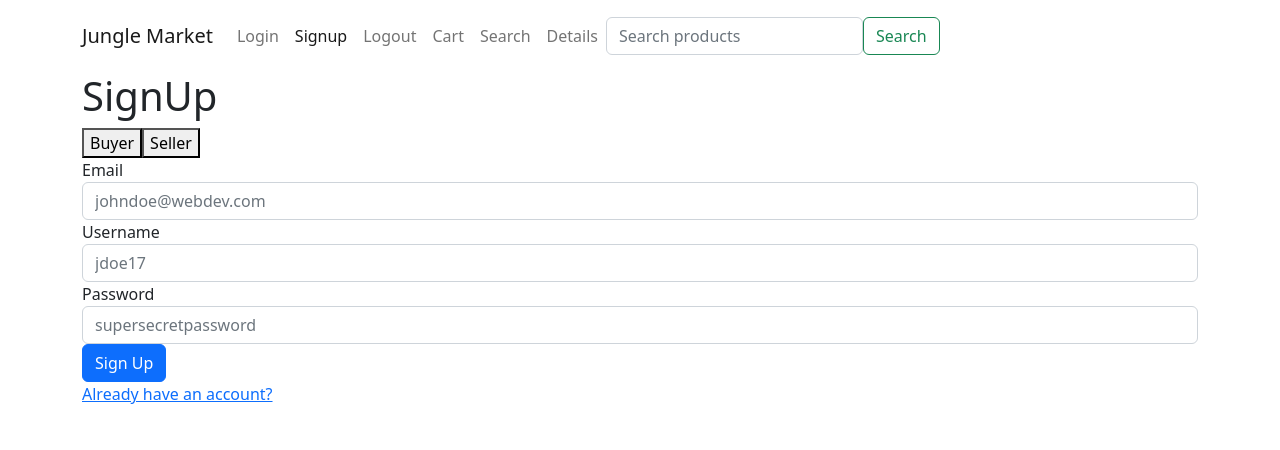
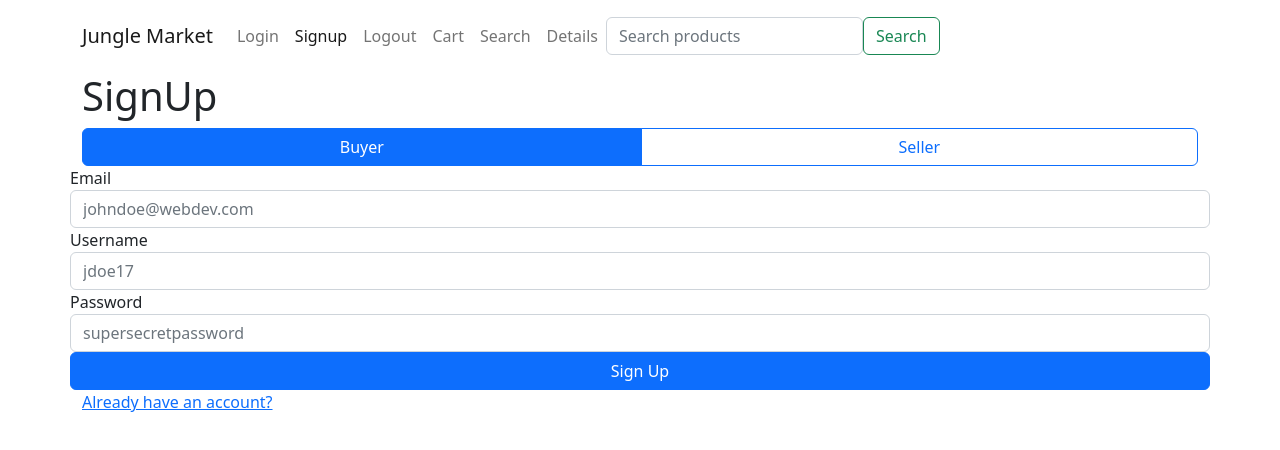
Before and after one commit to jamessenior642/webdev-final-project, a React (Create React App) app: page /signup in a window 1280 px wide. Shown: the top 450 px of the page. Built offline with nearby package versions, Linux system fonts and the light colour scheme; no server answers.

Commit message:
signup works

```diff
--- a/src/components/signup/index.js
+++ b/src/components/signup/index.js
@@ -9,6 +9,7 @@ const SignUp = () => {
     const navigate = useNavigate();
     const [err, setError] = useState(false);
     const [userType, setUserType] = useState('Buyer');
+
     {/*Need to implement button for signup */}
 
     const signup = () => {
@@ -17,13 +18,15 @@ const SignUp = () => {
             emailRef.current.value === "" ||
             usernameRef.current.value === "" ||
             passwordRef.current.value === ""
+
         )
         ) {
         service
             .signup(
             emailRef.current.value,
             usernameRef.current.value,
-            passwordRef.current.value
+            passwordRef.current.value,
+            userType
             )
             .then(() => navigate("/"))
             .catch((e) => console.log(e) && setError(true));
@@ -35,12 +38,16 @@ const SignUp = () => {
 
 
     return (
-        <div>
+        <div className="row">
         <h1>SignUp</h1>
-        <div>
-        <button onClick={() => setUserType('Buyer')}>Buyer</button>
-        <button onClick={() => setUserType('Seller')}>Seller</button>
+        <div class="btn-group" role="group">
+        <input onClick={() => setUserType('Buyer')} type="radio" class="btn-check" name="btnradio" id="btnradio1" autocomplete="off" checked={true}/>
+        <label class="btn btn-outline-primary" for="btnradio1">Buyer</label>
+
+        <input onClick={() => setUserType('Seller')} type="radio" class="btn-check" name="btnradio" id="btnradio2" autocomplete="off"/>
+        <label class="btn btn-outline-primary" for="btnradio2">Seller</label>
         </div>
+
         Email
             <input
         type="email"
--- a/src/services/auth-service.js
+++ b/src/services/auth-service.js
@@ -2,11 +2,12 @@ import axios from "axios";
 const API_URL = "http://localhost:4000/api";
 const api = axios.create({ withCredentials: true });
 
-export const signup = async (email, username, password) => {
+export const signup = async (email, username, password, role) => {
   const response = await api.post(`${API_URL}/signup`, {
     email,
     username,
     password,
+    role
   });
   return response.data;
 };
```
